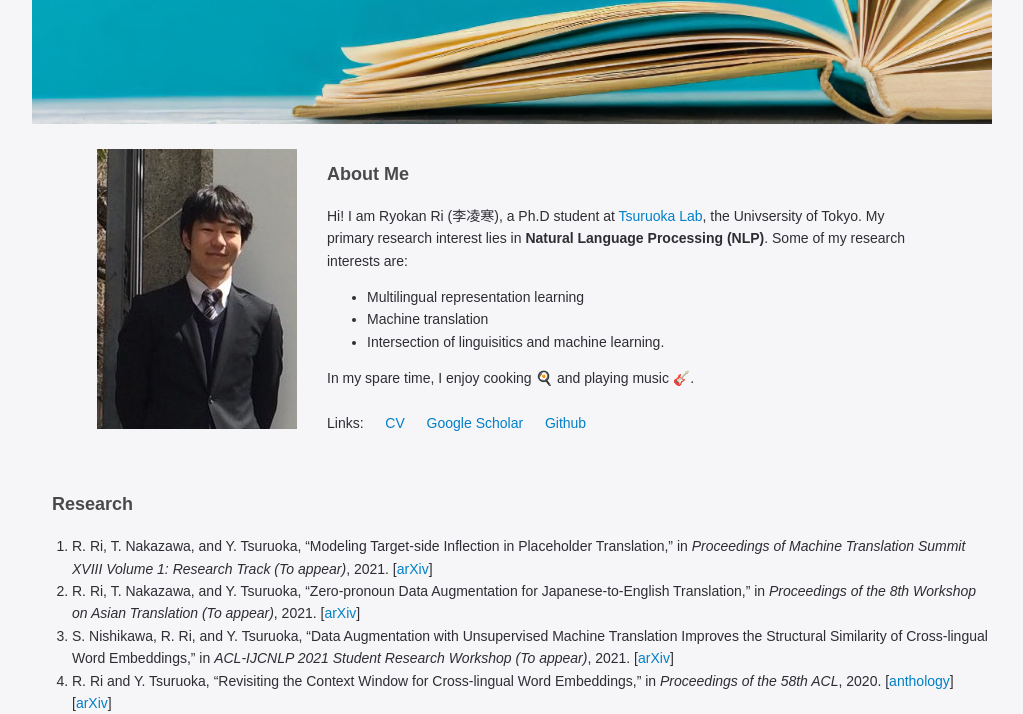
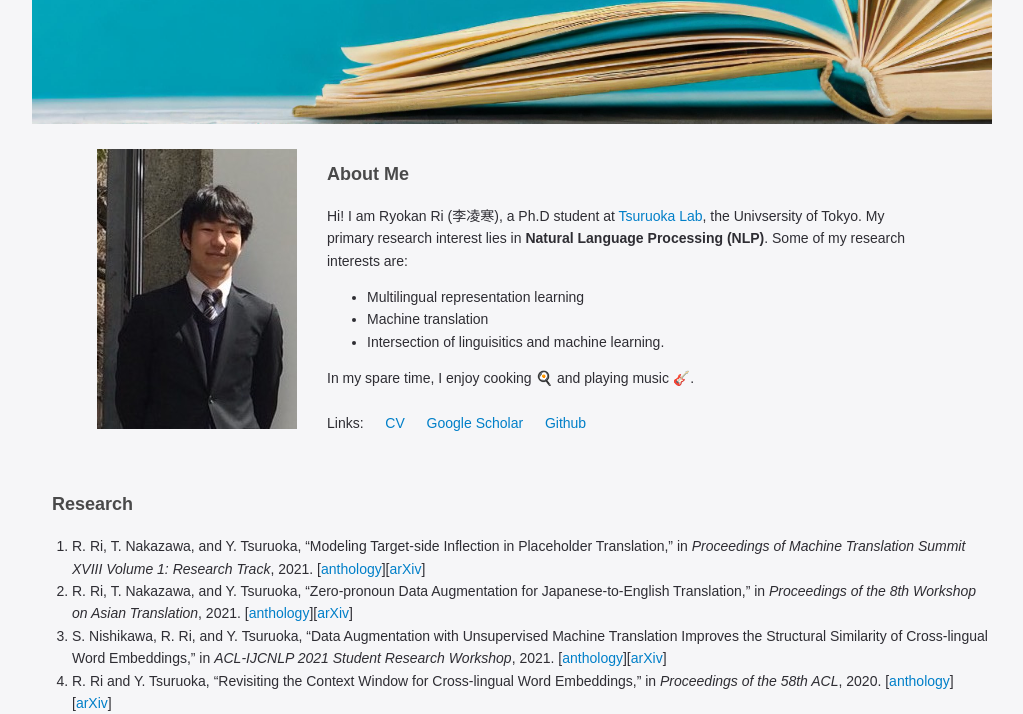
Before and after one commit to Ryou0634/Ryou0634.github.io, a plain HTML site: page index.html in a window 1280 px wide. Shown: the part 76-790 px from the top of the page, without its empty margins (128-1151 px from the left). Drawn offline with Linux system fonts and the light colour scheme.

Commit message:
update publication

```diff
--- a/index.html
+++ b/index.html
@@ -51,9 +51,9 @@
 
 <section>
   <h3 id="research">Research</h3>
-  <ol class="bibliography"><li><span id="ri-etal-2021-placeholder">R. Ri, T. Nakazawa, and Y. Tsuruoka, “Modeling Target-side Inflection in Placeholder Translation,” in <i>Proceedings of Machine Translation Summit XVIII Volume 1: Research Track (To appear)</i>, 2021. [<a href="https://arxiv.org/abs/2107.00334" target="_blank">arXiv</a>]</span></li>
-<li><span id="ri-et-al-2021-prodrop">R. Ri, T. Nakazawa, and Y. Tsuruoka, “Zero-pronoun Data Augmentation for Japanese-to-English Translation,” in <i>Proceedings of the 8th Workshop on Asian Translation (To appear)</i>, 2021. [<a href="https://arxiv.org/abs/2107.00318" target="_blank">arXiv</a>]</span></li>
-<li><span id="nishikawa-et-al-2021-data-augmentation">S. Nishikawa, R. Ri, and Y. Tsuruoka, “Data Augmentation with Unsupervised Machine Translation Improves the Structural Similarity of Cross-lingual Word Embeddings,” in <i>ACL-IJCNLP 2021 Student Research Workshop (To appear)</i>, 2021. [<a href="https://arxiv.org/abs/2006.00262" target="_blank">arXiv</a>]</span></li>
+  <ol class="bibliography"><li><span id="ri-etal-2021-placeholder">R. Ri, T. Nakazawa, and Y. Tsuruoka, “Modeling Target-side Inflection in Placeholder Translation,” in <i>Proceedings of Machine Translation Summit XVIII Volume 1: Research Track</i>, 2021. [<a href="https://aclanthology.org/2021.mtsummit-research.19/" target="_blank">anthology</a>][<a href="https://arxiv.org/abs/2107.00334" target="_blank">arXiv</a>]</span></li>
+<li><span id="ri-et-al-2021-prodrop">R. Ri, T. Nakazawa, and Y. Tsuruoka, “Zero-pronoun Data Augmentation for Japanese-to-English Translation,” in <i>Proceedings of the 8th Workshop on Asian Translation</i>, 2021. [<a href="https://aclanthology.org/2021.wat-1.11/" target="_blank">anthology</a>][<a href="https://arxiv.org/abs/2107.00318" target="_blank">arXiv</a>]</span></li>
+<li><span id="nishikawa-et-al-2021-data-augmentation">S. Nishikawa, R. Ri, and Y. Tsuruoka, “Data Augmentation with Unsupervised Machine Translation Improves the Structural Similarity of Cross-lingual Word Embeddings,” in <i>ACL-IJCNLP 2021 Student Research Workshop</i>, 2021. [<a href="https://aclanthology.org/2021.acl-srw.17/" target="_blank">anthology</a>][<a href="https://arxiv.org/abs/2006.00262" target="_blank">arXiv</a>]</span></li>
 <li><span id="ri-tsuruoka-2020-revisiting">R. Ri and Y. Tsuruoka, “Revisiting the Context Window for Cross-lingual Word Embeddings,” in <i>Proceedings of the 58th ACL</i>, 2020. [<a href="https://www.aclweb.org/anthology/2020.acl-main.94/" target="_blank">anthology</a>][<a href="https://arxiv.org/abs/2004.10813" target="_blank">arXiv</a>]</span></li>
 <li><span id="rikters-etal-2020-university">Rikters Matı̄ss, T. Nakazawa, and R. Ri, “The University of Tokyo’s Submissions to the WAT 2020 Shared Task,” in <i>Proceedings of the 7th Workshop on Asian Translation</i>, 2020. [<a href="https://www.aclweb.org/anthology/2020.wat-1.18" target="_blank">anthology</a>]</span></li>
 <li><span id="rikters-etal-2020-document">Rikters Matı̄ss, R. Ri, T. Li, and T. Nakazawa, “Document-aligned Japanese-English Conversation Parallel Corpus,” in <i>Proceedings of the Fifth Conference on Machine Translation</i>, 2020. [<a href="https://www.aclweb.org/anthology/2020.wmt-1.74" target="_blank">anthology</a>]</span></li>
```
